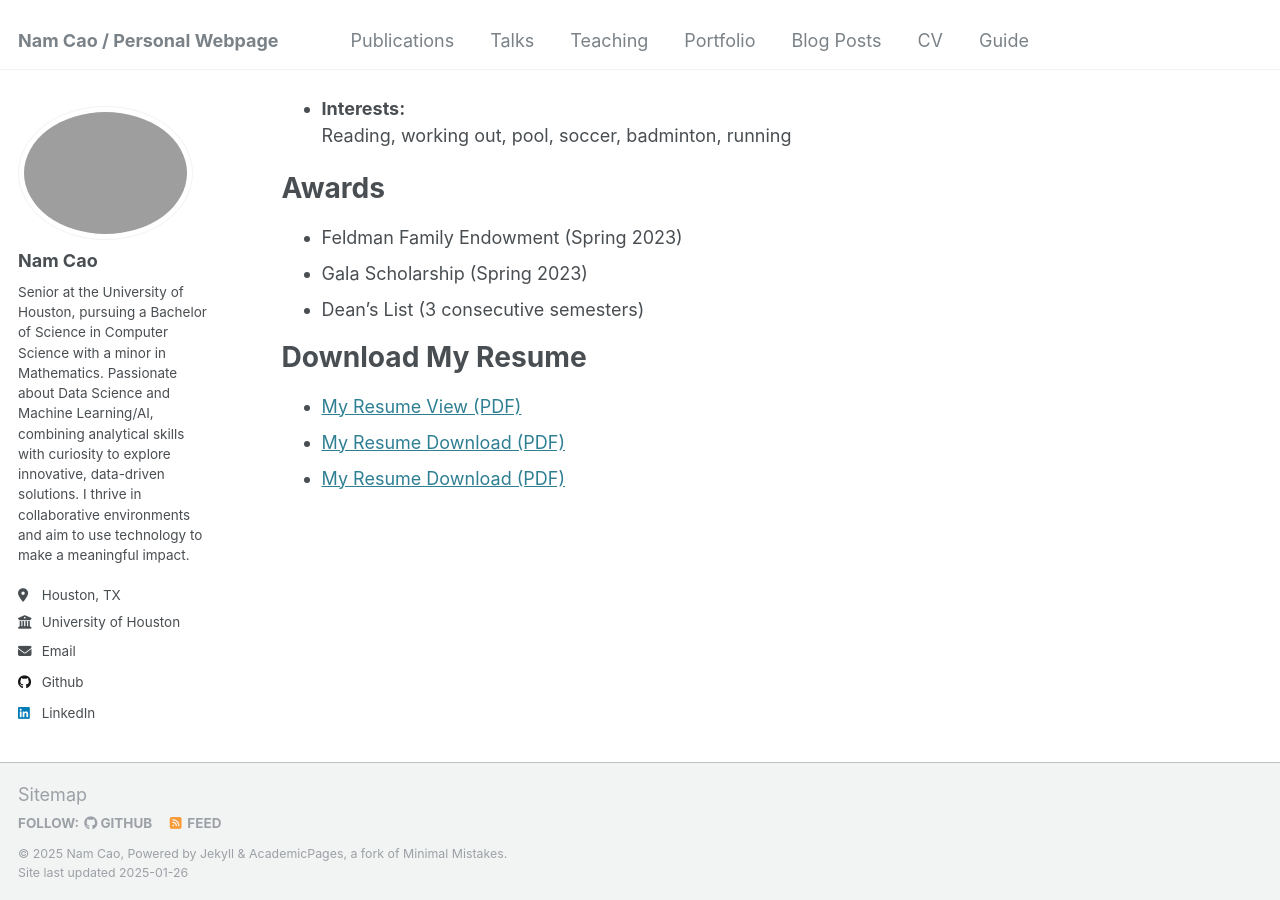
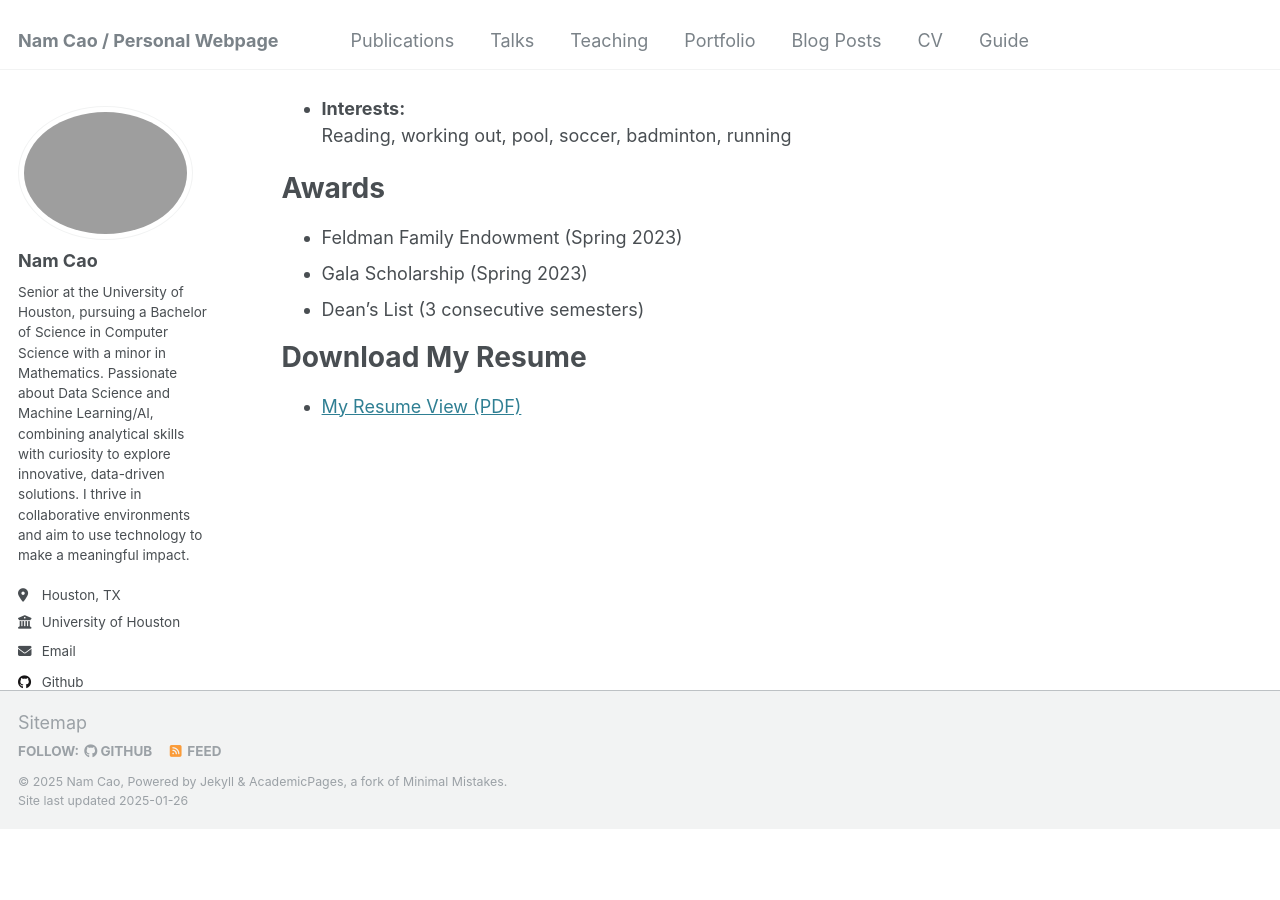
Before and after one commit to FateTwistedNA/NamGitHub, a Jekyll site: the page built from _pages/cv.md, in a window 1280 px wide and 900 px high, scrolled down 1445 px. Built offline with Jekyll 4.4.1, drawn with Linux system fonts in a browser that asks for light colours; after the commit the page ends 2273 px from its top, so only the background shows below that.

Commit message:
last time

```diff
--- a/_pages/cv.md
+++ b/_pages/cv.md
@@ -70,5 +70,3 @@ Awards
 Download My Resume
 ======
 * [My Resume View (PDF)](https://docs.google.com/document/d/1k25X6d3-DwgvbFzJer5hXLO0phppsQ1Q/edit)
-* [My Resume Download (PDF)](resume.pdf?download=1)
-* [My Resume Download (PDF)](resume.pdf)
```
